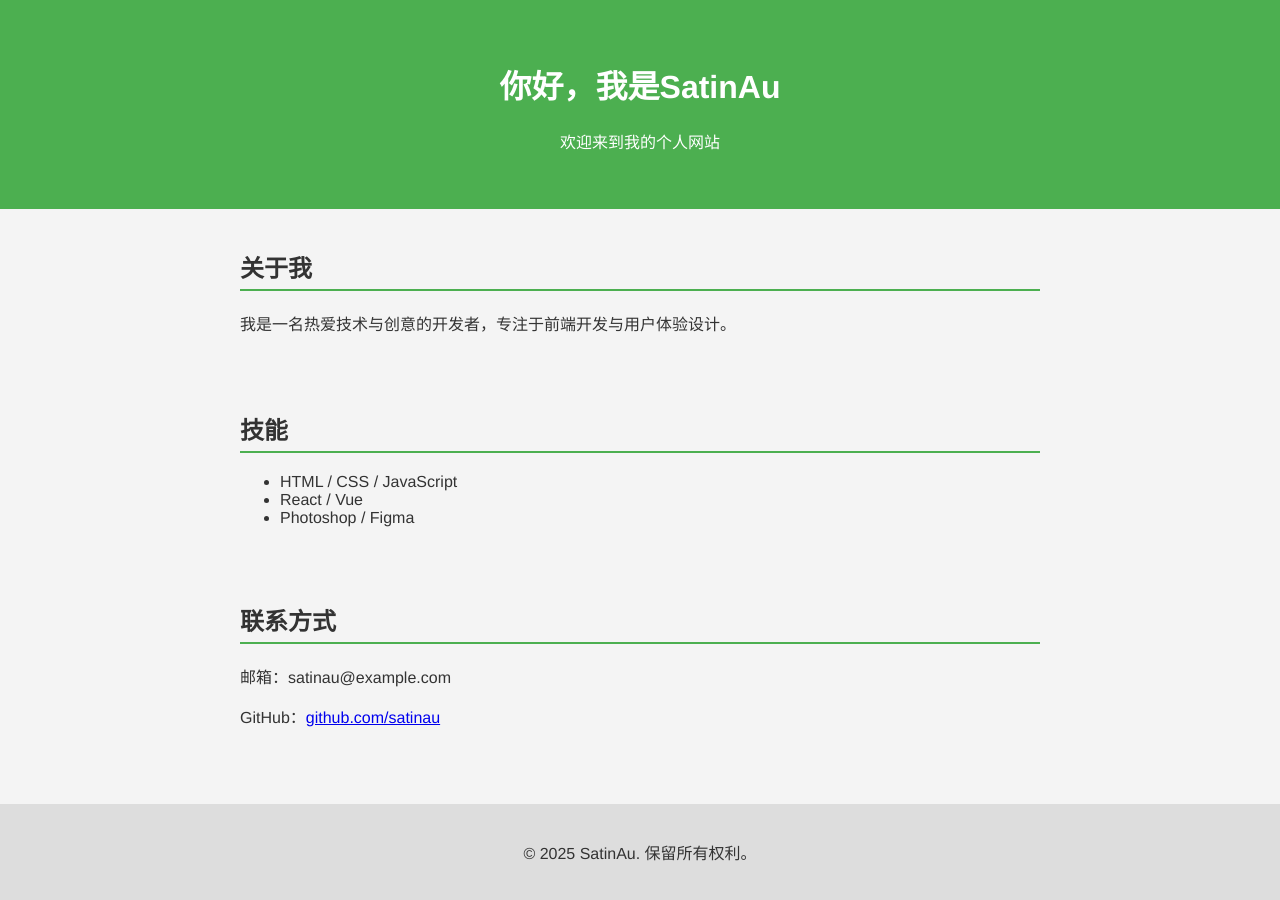
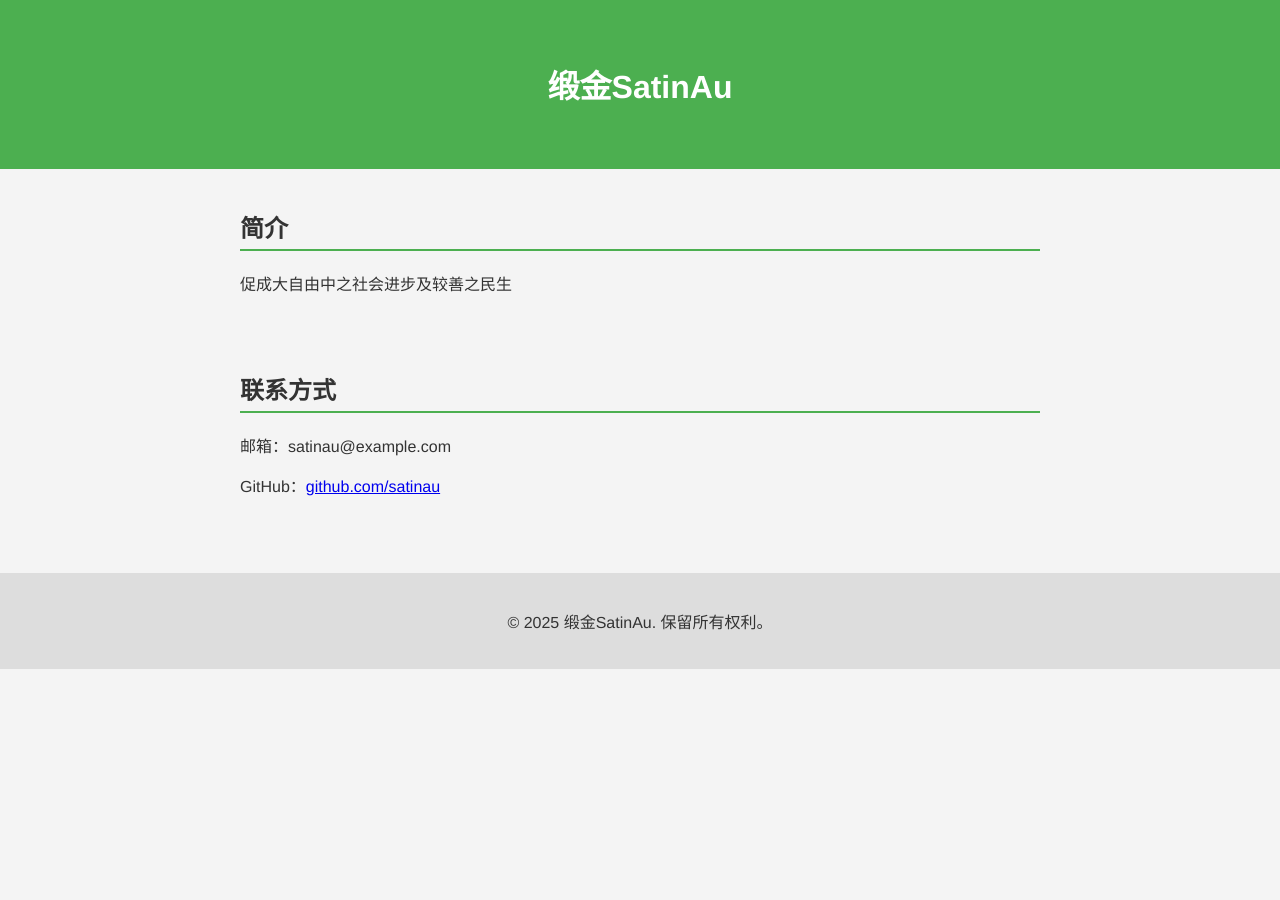
Before and after one commit to SatinAu-Zelynn/SatinAu-Website-Classic, a plain HTML site: page index.html in a window 1280 px wide. After the commit the page ends 800 px from the top, so only its background shows below. Drawn offline with Linux system fonts and the light colour scheme.

Commit message:
Update index.html

```diff
--- a/index.html
+++ b/index.html
@@ -3,7 +3,7 @@
 <head>
   <meta charset="UTF-8">
   <meta name="viewport" content="width=device-width, initial-scale=1.0">
-  <title>我的个人网站</title>
+  <title>缎金SatinAu</title>
   <style>
     body {
       font-family: "Helvetica", sans-serif;
@@ -38,22 +38,12 @@
 <body>
 
   <header>
-    <h1>你好，我是SatinAu</h1>
-    <p>欢迎来到我的个人网站</p>
+    <h1>缎金SatinAu</h1>
   </header>
 
   <section>
-    <h2>关于我</h2>
-    <p>我是一名热爱技术与创意的开发者，专注于前端开发与用户体验设计。</p>
-  </section>
-
-  <section>
-    <h2>技能</h2>
-    <ul>
-      <li>HTML / CSS / JavaScript</li>
-      <li>React / Vue</li>
-      <li>Photoshop / Figma</li>
-    </ul>
+    <h2>简介</h2>
+    <p>促成大自由中之社会进步及较善之民生</p>
   </section>
 
   <section>
@@ -63,7 +53,7 @@
   </section>
 
   <footer>
-    <p>© 2025 SatinAu. 保留所有权利。</p>
+    <p>© 2025 缎金SatinAu. 保留所有权利。</p>
   </footer>
 
 </body>
```
